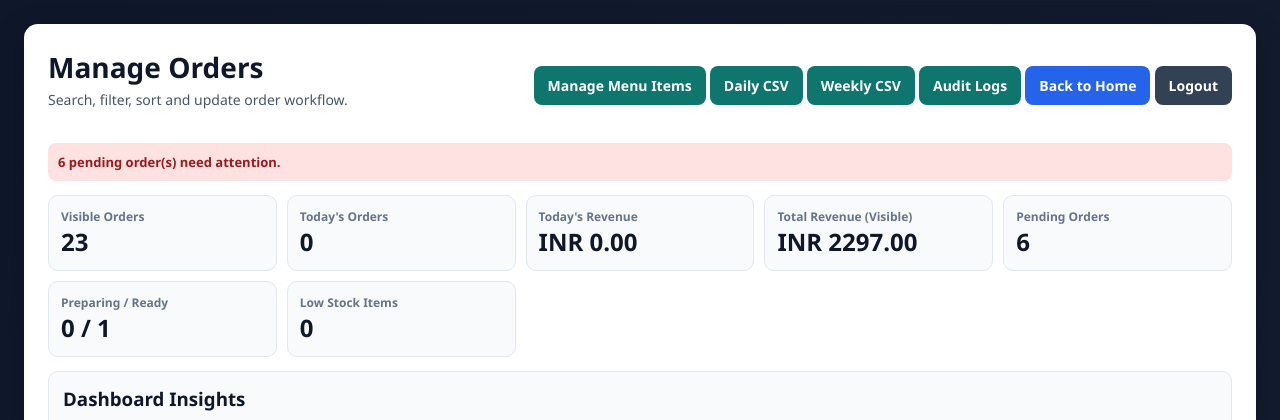
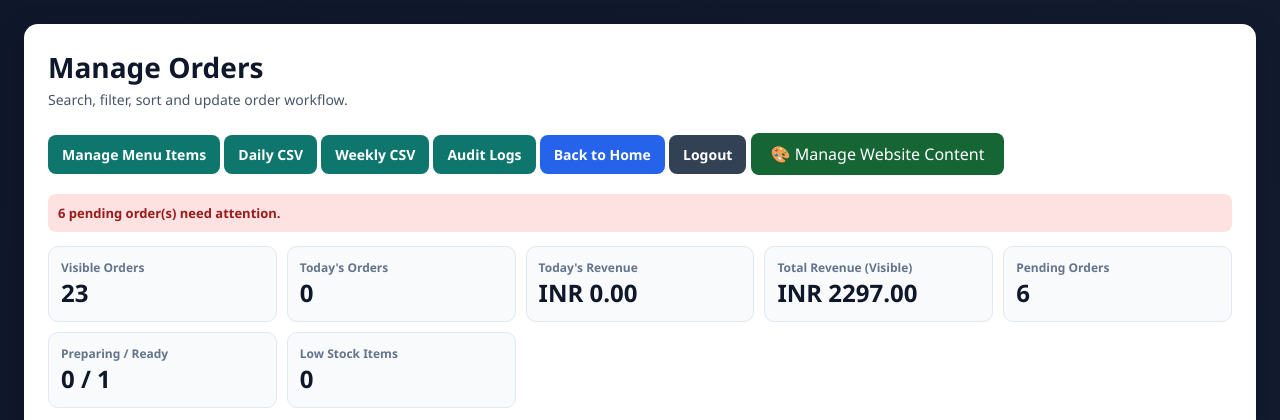
Before and after one commit to rashmimalikarjun/Order-management-system, a Flask app: page /admin in a window 1280 px wide. Shown: the top 420 px of the page. Run offline with Flask 3, Linux system fonts and the light colour scheme; a user stored in the database is signed in; data comes from the database, SQL or seed files in the repository.

Commit message:
Update admin.html

```diff
--- a/templates/admin.html
+++ b/templates/admin.html
@@ -219,6 +219,8 @@
         <a href="{{ url_for('admin_audit_logs') }}" class="btn secondary">Audit Logs</a>
         <a href="{{ url_for('index') }}" class="btn">Back to Home</a>
         <a href="{{ url_for('logout') }}" class="btn ghost">Logout</a>
+        <a href="{{ url_for('admin_content') }}" style="background: #166534; color: white; padding: 10px 20px; border-radius: 8px; text-decoration: none;">
+    🎨 Manage Website Content</a>
       </div>
     </div>
 
```
